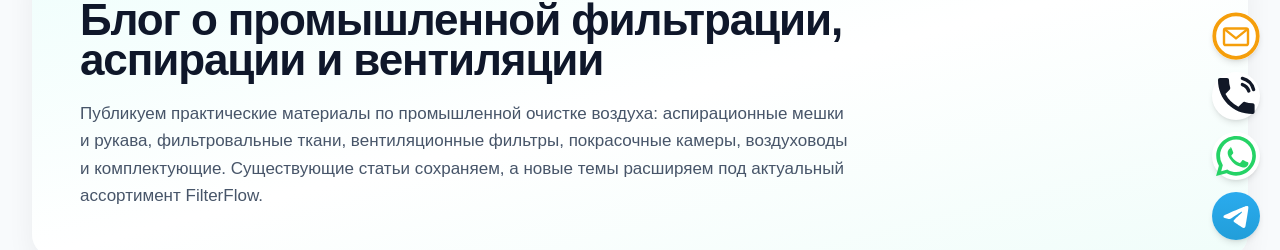
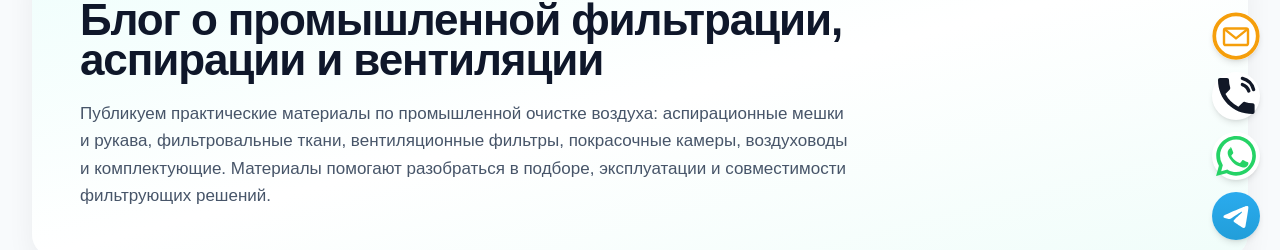
Before and after one commit to karipupkina-ux/filterflow-next, a Next.js app: page /blog in a window 1280 px wide. Shown: the part 244-494 px from the top of the page. Built offline with nearby package versions, Linux system fonts and the light colour scheme.

Commit message:
content: make blog introduction customer-facing

```diff
--- a/app/blog/page.tsx
+++ b/app/blog/page.tsx
@@ -104,8 +104,8 @@ export default function BlogIndexPage() {
             <p className="mt-5 max-w-3xl text-[15px] leading-relaxed text-[#475569] sm:text-[17px]">
               Публикуем практические материалы по промышленной очистке воздуха: аспирационные мешки
               и рукава, фильтровальные ткани, вентиляционные фильтры, покрасочные камеры,
-              воздуховоды и комплектующие. Существующие статьи сохраняем, а новые темы расширяем
-              под актуальный ассортимент FilterFlow.
+              воздуховоды и комплектующие. Материалы помогают разобраться в подборе,
+              эксплуатации и совместимости фильтрующих решений.
             </p>
           </section>
 
```
